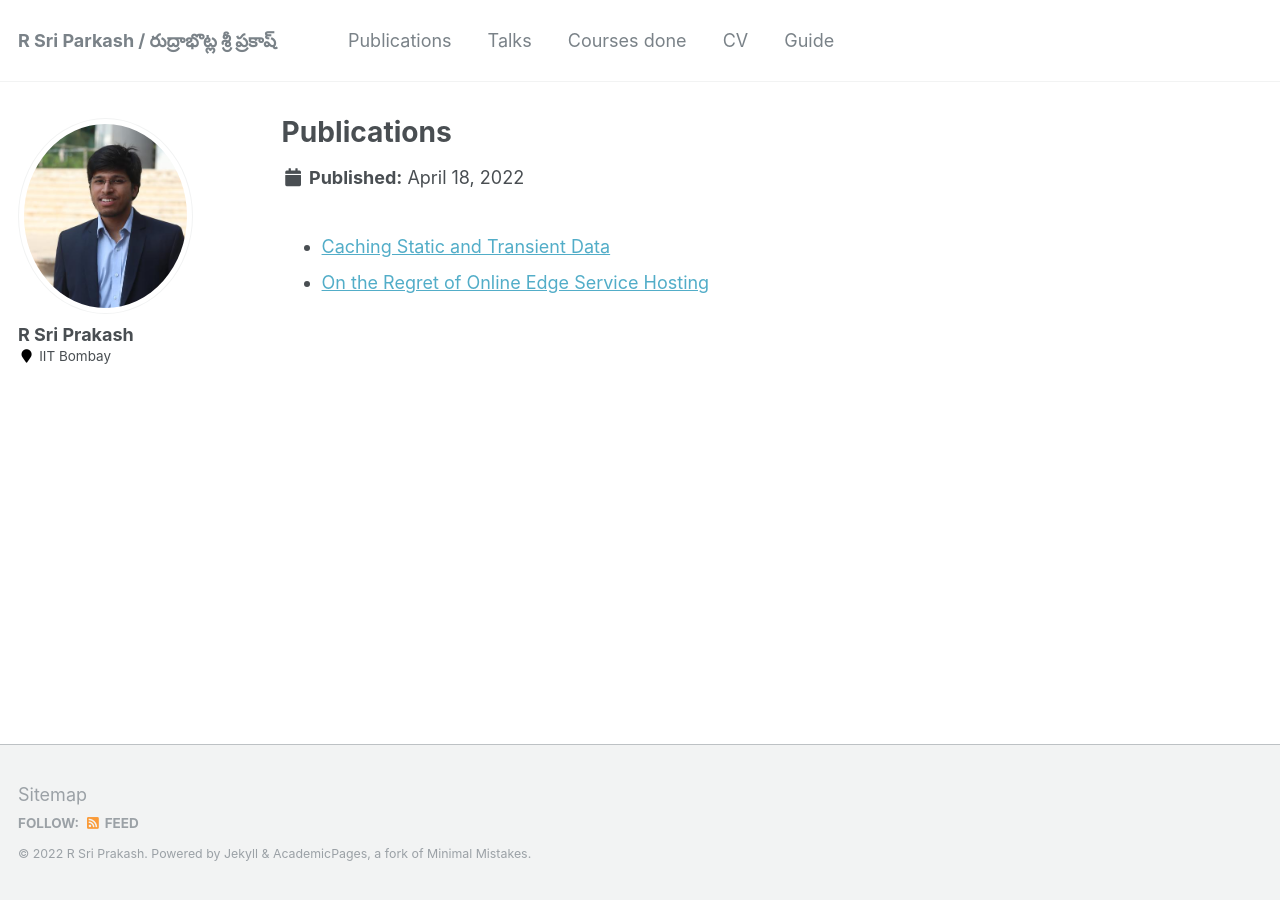
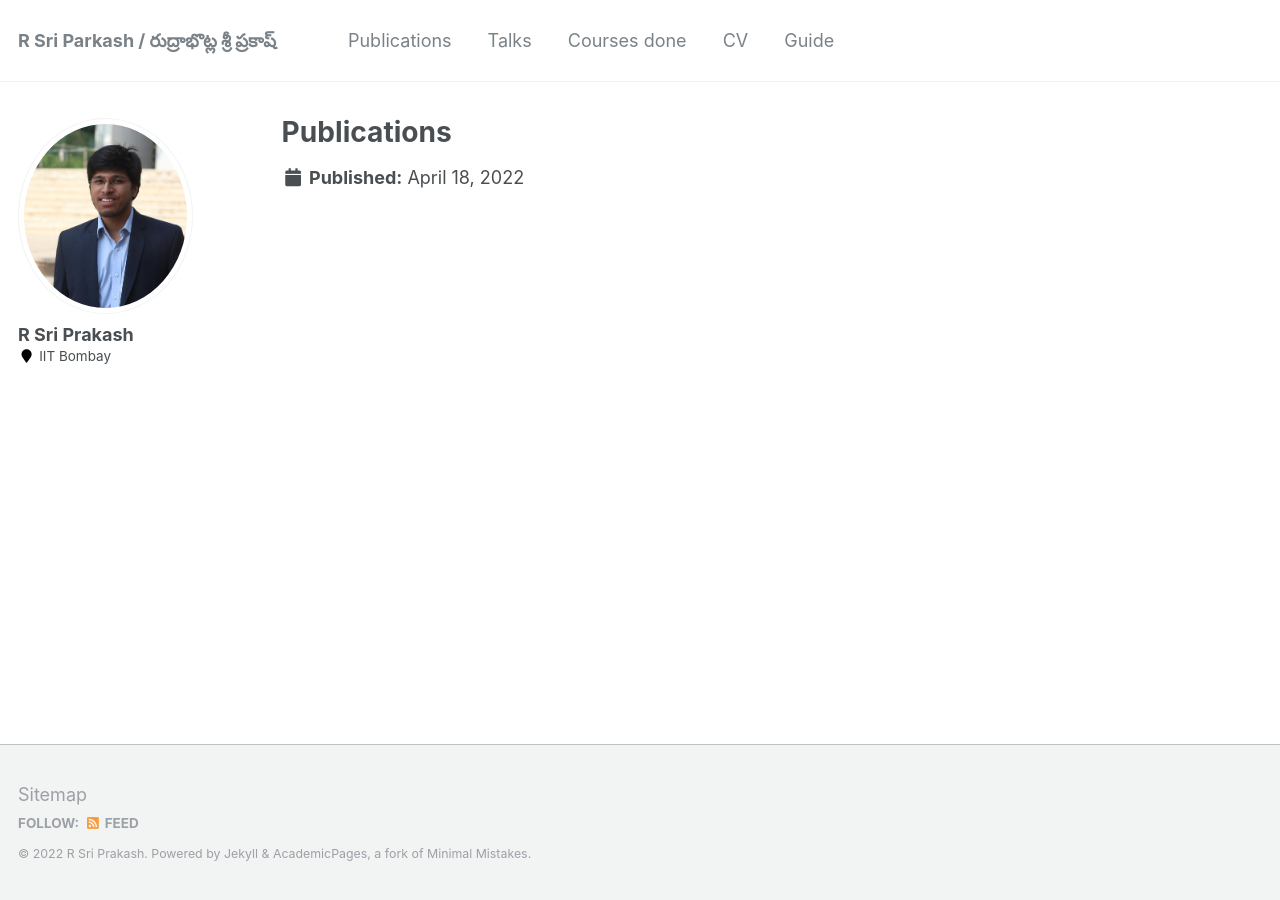
Before and after one commit to rsriprakash/rsriprakash.github.io, a Jekyll site: the page built from _publications/all_publications.md, in a window 1280 px wide. Built offline with Jekyll 4.4.1, drawn with Linux system fonts in a browser that asks for light colours.

Commit message:
publication edits

```diff
--- a/_publications/all_publications.md
+++ b/_publications/all_publications.md
@@ -1,7 +1,6 @@
 ---
 title: "Publications"
-permalink: /publications/all_publications
+permalink: /publications/
+redirect_from:
+  - /publications/all_publications
 ---
-
-* [Caching Static and Transient Data](http://rsriprakash.github.io/files/Mobi_com_2018.pdf)
-* [On the Regret of Online Edge Service Hosting](http://rsriprakash.github.io/files/sig_2022.pdf)
```
